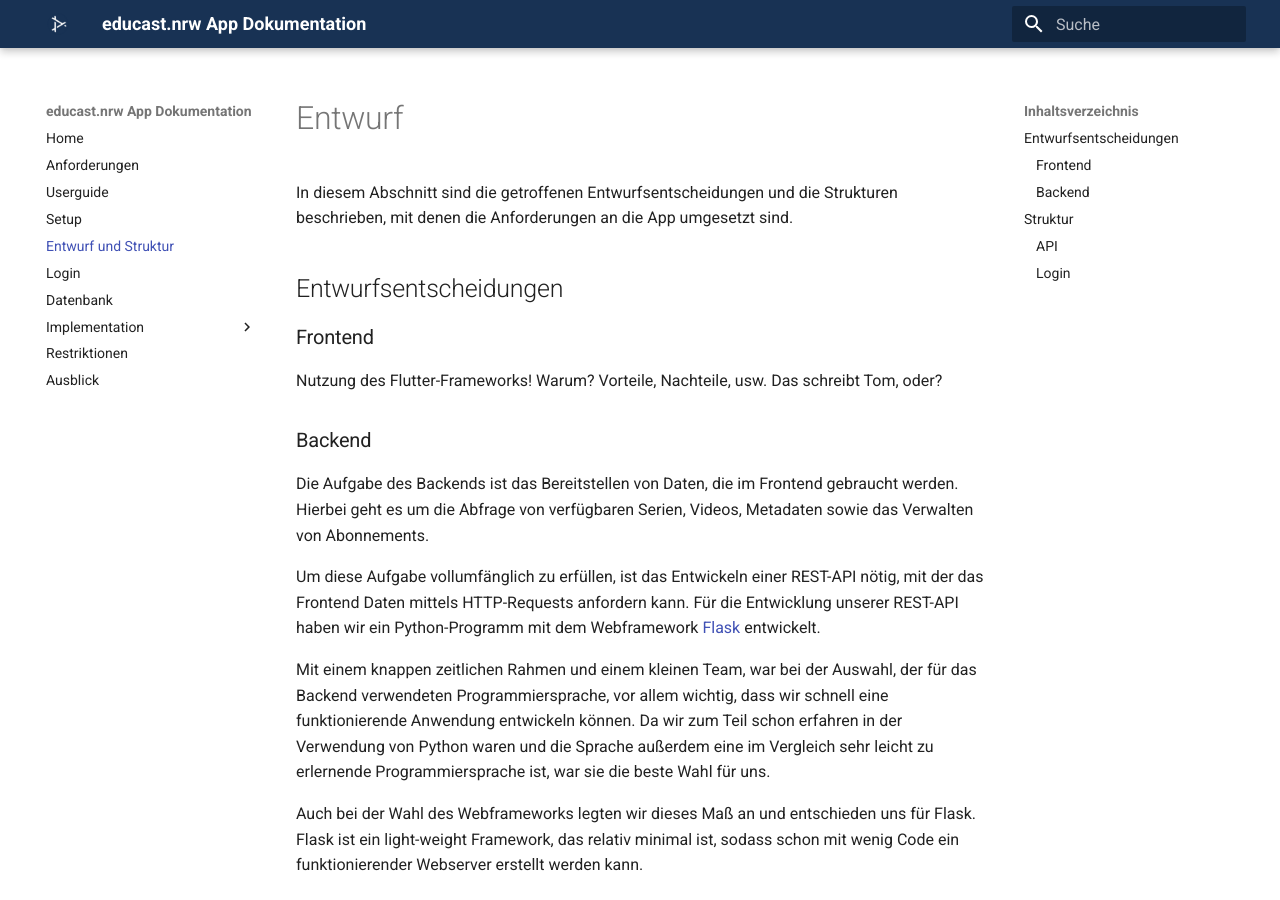
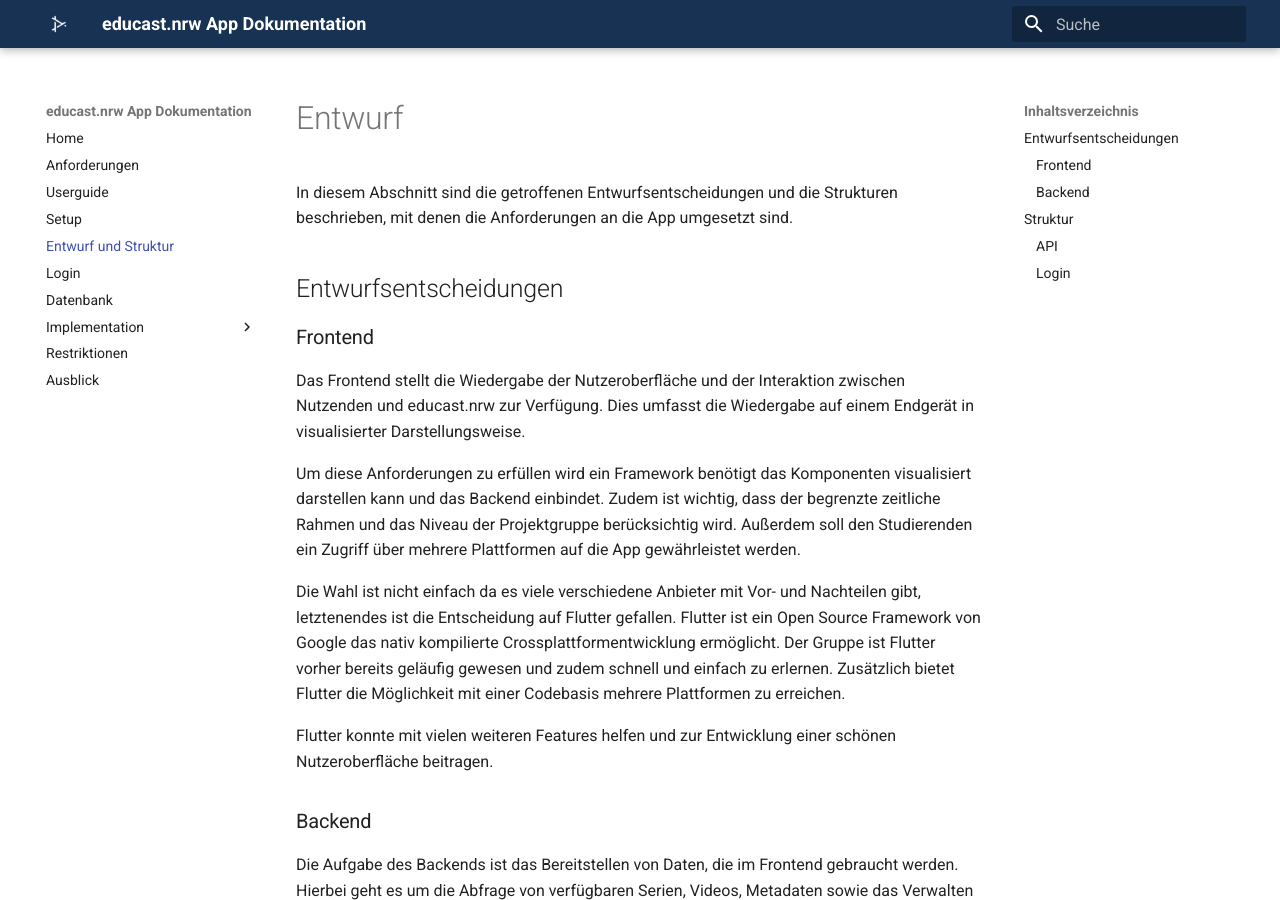
Before and after one commit to educastmobileapp/docs, an MkDocs documentation site: the page built from docs/entwurf.md, in a window 1280 px wide and 900 px high. Built offline with MkDocs 1.6.1 and Material for MkDocs 9.7.7, drawn with Linux system fonts in a browser that asks for light colours.

Commit message:
Update entwurf.md

```diff
--- a/docs/entwurf.md
+++ b/docs/entwurf.md
@@ -6,9 +6,15 @@
 
 ### Frontend
 
-Nutzung des Flutter-Frameworks! Warum? Vorteile, Nachteile, usw.
-Das schreibt Tom, oder?
+Das Frontend stellt die Wiedergabe der Nutzeroberfläche und der Interaktion zwischen Nutzenden und educast.nrw zur Verfügung. Dies umfasst die Wiedergabe auf einem Endgerät in visualisierter Darstellungsweise.
 
+Um diese Anforderungen zu erfüllen wird ein Framework benötigt das Komponenten visualisiert darstellen kann und das Backend einbindet. Zudem ist wichtig, dass der begrenzte zeitliche Rahmen und das Niveau der Projektgruppe berücksichtig wird. Außerdem soll den Studierenden ein Zugriff über mehrere Plattformen auf die App gewährleistet werden.
+
+Die Wahl ist nicht einfach da es viele verschiedene Anbieter mit Vor- und Nachteilen gibt, letztenendes ist die Entscheidung auf Flutter gefallen.
+Flutter ist ein Open Source Framework von Google das nativ kompilierte Crossplattformentwicklung ermöglicht.
+Der Gruppe ist Flutter vorher bereits geläufig gewesen und zudem schnell und einfach zu erlernen. Zusätzlich bietet Flutter die Möglichkeit mit einer Codebasis mehrere Plattformen zu erreichen.
+
+Flutter konnte mit vielen weiteren Features helfen und zur Entwicklung einer schönen Nutzeroberfläche beitragen.
 
 ### Backend
 Die Aufgabe des Backends ist das Bereitstellen von Daten, die im Frontend gebraucht werden. Hierbei geht es um die Abfrage von verfügbaren Serien, Videos, Metadaten sowie das Verwalten von Abonnements.
```
